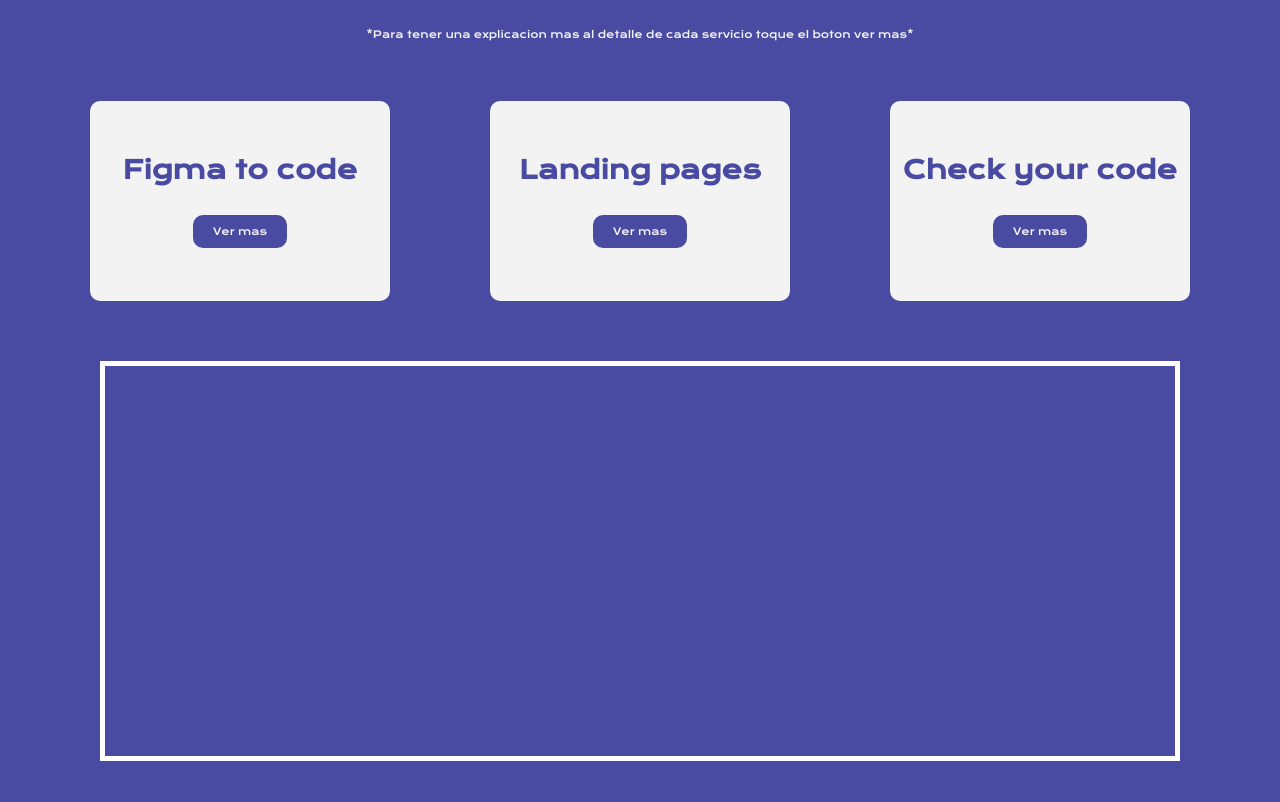
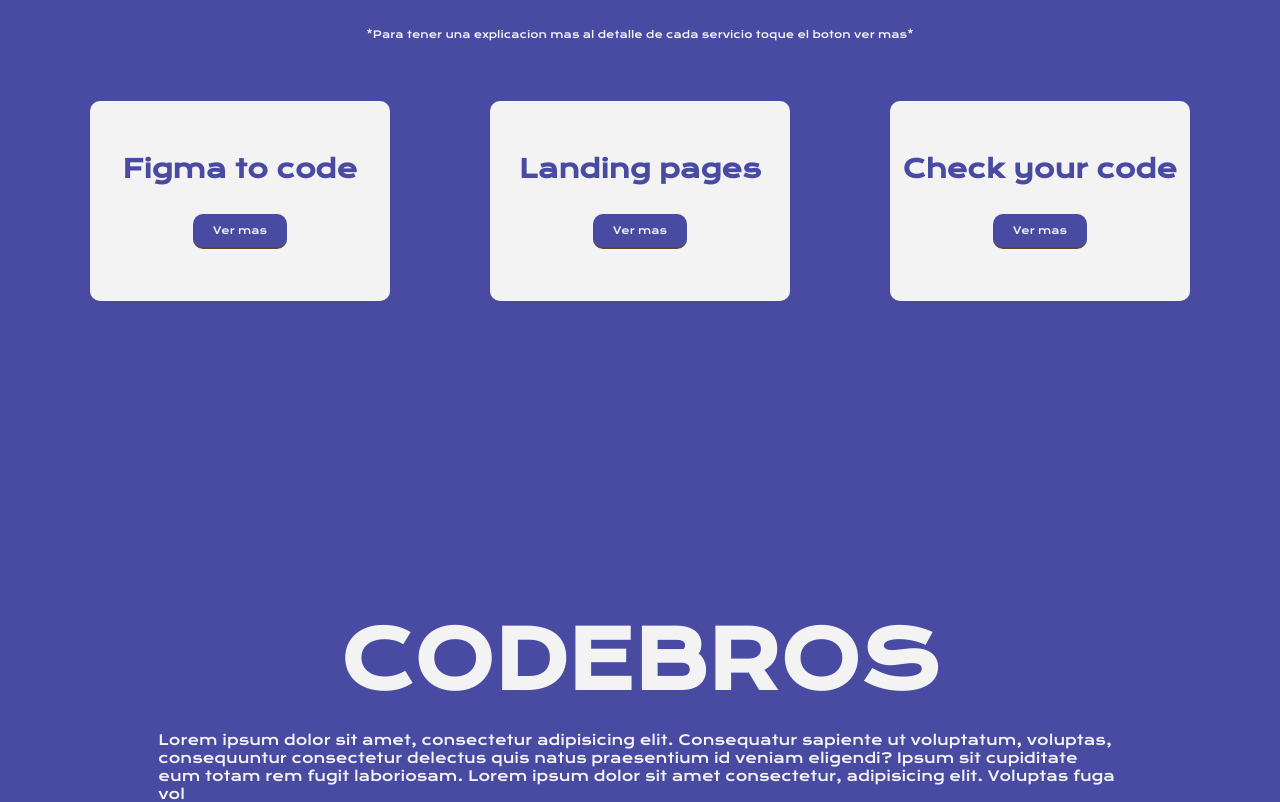
Before and after one commit to SantiPaper/landing-codebros, a React (Vite) app in the folder landingpage/: page / in a window 1280 px wide. Shown: the part 882-1684 px from the top of the page. Built offline with nearby package versions, Linux system fonts and the light colour scheme.

Commit message:
update services

```diff
--- a/landingpage/src/App.tsx
+++ b/landingpage/src/App.tsx
@@ -11,6 +11,7 @@ function App() {
       <main>
         <Hero />
         <Services />
+        <Hero />
       </main>
     </Container>
   );
--- a/landingpage/src/components/CardService/stlye.ts
+++ b/landingpage/src/components/CardService/stlye.ts
@@ -19,9 +19,10 @@ font-size: 2.5rem;
 button{
     padding: 1rem 2rem;
     border-radius: 1rem;
+    color: var(--color);
     background-color: var(--bg);
-    color: var(--color);
     border: none;
+    border-bottom: 2px solid #5F4721;
     cursor: pointer;
 }
 `
--- a/landingpage/src/components/Services/index.tsx
+++ b/landingpage/src/components/Services/index.tsx
@@ -11,13 +11,11 @@ export const Services = () => {
     Aos.init();
   }, []);
 
-  const [service, setService] = useState({});
+  const [service, setService] = useState<obj>({});
 
   const handleService = (obj: obj) => {
     setService(obj);
   };
-
-  console.log(service);
 
   return (
     <StyledServices>
@@ -28,7 +26,7 @@ export const Services = () => {
           boton ver mas*
         </p>
       </div>
-      <div className="services">
+      <div className="services" data-aos="zoom-in">
         <CardService
           handleService={handleService}
           obj={{
@@ -54,7 +52,9 @@ export const Services = () => {
           }}
         />
       </div>
-      <Animation />
+      {service.title !== undefined ? (
+        <Animation title={service?.title} description={service?.description} />
+      ) : null}
     </StyledServices>
   );
 };
--- a/landingpage/src/components/animation/index.tsx
+++ b/landingpage/src/components/animation/index.tsx
@@ -1,5 +1,17 @@
 import { StyledAnimation } from "./style";
+import Aos from "aos";
 
-export const Animation = () => {
-  return <StyledAnimation></StyledAnimation>;
+type Props = {
+  title?: string;
+  description?: string;
 };
+
+export const Animation = ({ title, description }: Props) => {
+  Aos.init();
+  return (
+    <StyledAnimation data-aos="fade-down">
+      <h3>{title}</h3>
+      <p>{description}</p>
+    </StyledAnimation>
+  );
+};
--- a/landingpage/src/components/animation/style.ts
+++ b/landingpage/src/components/animation/style.ts
@@ -2,9 +2,9 @@ import {styled} from 'styled-components'
 
 export const StyledAnimation = styled.div`
 width: 90%;
-border: 5px solid white;
 height: 40rem;
-color: var(--color);
+color: var(--bg);
+background-color: var(--color);
 display: flex;
 flex-direction: column;
 align-items: center;
--- a/landingpage/src/types/cardservice.ts
+++ b/landingpage/src/types/cardservice.ts
@@ -1,4 +1,4 @@
 export type obj = {
-    title: string;
-    description: string;
+    title?: string;
+    description?: string;
   };
```
